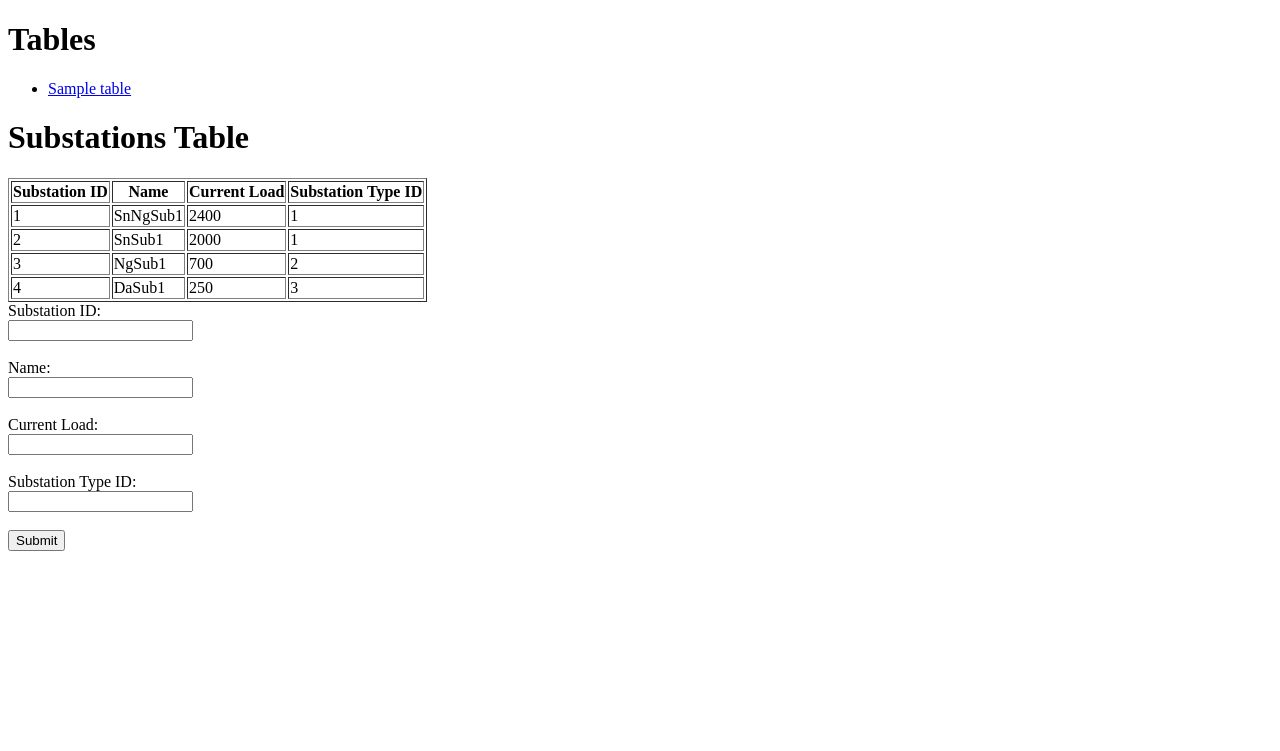
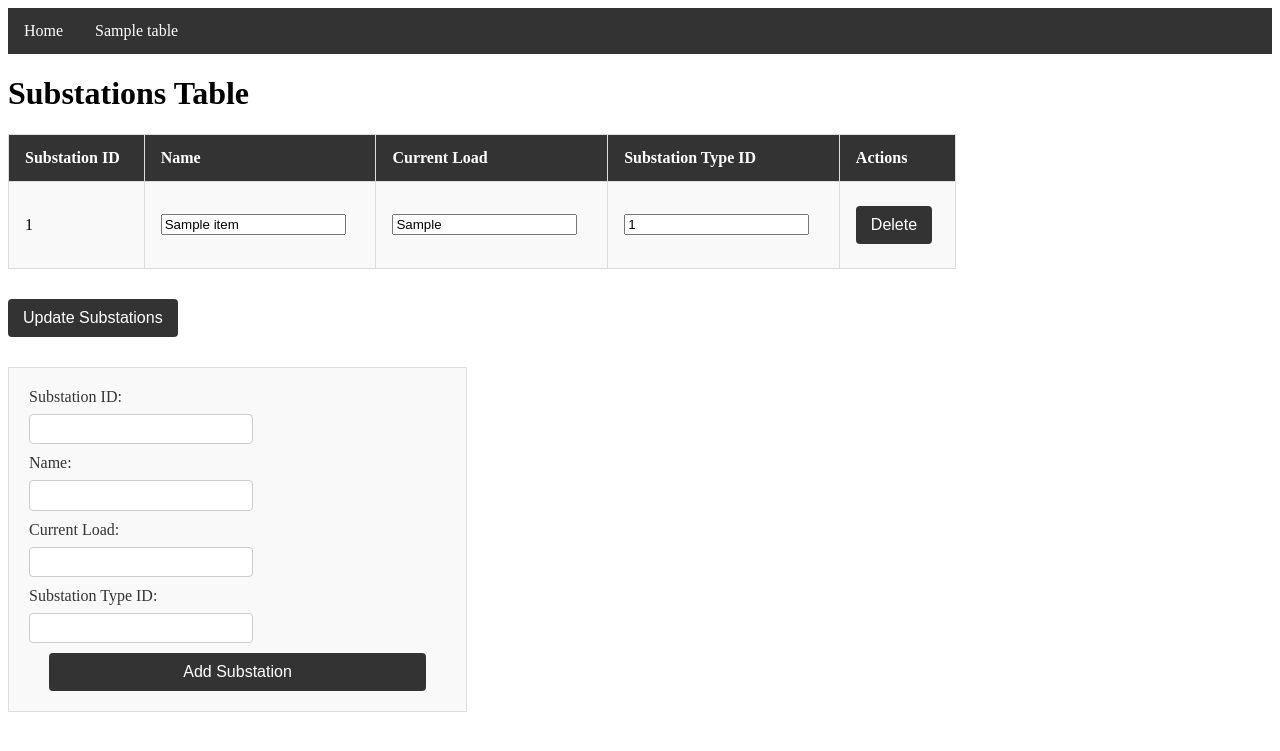
Before and after one commit to ksnedeker1/EnergyOptimizationDB, a Flask app: template templates/substations.html in a window 1280 px wide. Shown: the top 751 px of the page. Run offline with Flask 3, Linux system fonts and the light colour scheme; the template is opened without the code that fills it: most values are stand-ins (such as "Sample title", 1, 10 or a date in 2020); some libraries are stand-ins or nearby versions.

Commit message:
Update page to include CRUD operations, reformat

```diff
--- a/templates/substations.html
+++ b/templates/substations.html
@@ -1,18 +1,10 @@
-<!DOCTYPE html>
-<html lang="en">
-<head>
-    <meta charset="UTF-8">
-    <meta name="viewport" content="width=device-width, initial-scale=1.0">
-    <title>Substations Table</title>
-</head>
-<body>
-    <h1>Tables</h1>
-    <ul>
-        {% for table in tables %}
-            <li><a href="{{ url_for(table.lower()) }}">{{ table }}</a></li>
-        {% endfor %}
-    </ul>
+{% extends "base.html" %}
+
+{% block title %}Substations Table{% endblock %}
+
+{% block content %}
     <h1>Substations Table</h1>
+    <form action="{{ url_for('update_substations') }}" method="post">
         <table border="1">
             <thead>
                 <tr>
@@ -20,49 +12,46 @@
                     <th>Name</th>
                     <th>Current Load</th>
                     <th>Substation Type ID</th>
+                    <th>Actions</th>
                 </tr>
             </thead>
             <tbody>
+                {% for item in data %}
                 <tr>
-                <td>1</td>
-                <td>SnNgSub1</td>
-                <td>2400</td>
-                <td>1</td>
+                    <td><input type="hidden" name="substation_id[]" value="{{ item.substation_id }}">{{ item.substation_id }}</td>
+                    <td><input type="text" name="name[]" value="{{ item.name }}"></td>
+                    <td><input type="text" name="current_load[]" value="{{ item.current_load }}"></td>
+                    <td><input type="text" name="substation_type_id[]" value="{{ item.substation_type_id }}"></td>
+                    <td>
+                        <button type="submit" formaction="{{ url_for('delete_substation') }}" formmethod="post" name="delete_substation_id" value="{{ item.substation_id }}">Delete</button>
+                    </td>
                 </tr>
-            <tr>
-                <td>2</td>
-                <td>SnSub1</td>
-                <td>2000</td>
-                <td>1</td>
-            </tr>
-            <tr>
-                <td>3</td>
-                <td>NgSub1</td>
-                <td>700</td>
-                <td>2</td>
-            </tr>
-            <tr>
-                <td>4</td>
-                <td>DaSub1</td>
-                <td>250</td>
-                <td>3</td>
-            </tr>
+                {% endfor %}
             </tbody>
         </table>
-    <form action="#" method="post">
-        <label for="substationID">Substation ID:</label><br>
-        <input type="number" id="substationID" name="substationID" required><br><br>
-
-        <label for="name">Name:</label><br>
-        <input type="text" id="name" name="name" required><br><br>
-
-        <label for="currentLoad">Current Load:</label><br>
-        <input type="number" id="currentLoad" name="currentLoad" step="0.01" required><br><br>
-
-        <label for="substationTypeID">Substation Type ID:</label><br>
-        <input type="number" id="substationTypeID" name="substationTypeID" required><br><br>
-
-        <input type="submit" value="Submit">
+        <div class="form-action">
+            <input type="submit" value="Update Substations">
+        </div>
     </form>
-</body>
-</html>
+    <form action="{{ url_for('create_substation') }}" method="post" class="create-form">
+        <div class="form-group">
+            <label for="substation_id">Substation ID:</label>
+            <input type="text" id="substation_id" name="substation_id" required>
+        </div>
+        <div class="form-group">
+            <label for="name">Name:</label>
+            <input type="text" id="name" name="name" required>
+        </div>
+        <div class="form-group">
+            <label for="current_load">Current Load:</label>
+            <input type="text" id="current_load" name="current_load" required>
+        </div>
+        <div class="form-group">
+            <label for="substation_type_id">Substation Type ID:</label>
+            <input type="text" id="substation_type_id" name="substation_type_id" required>
+        </div>
+        <div class="form-action">
+            <input type="submit" value="Add Substation">
+        </div>
+    </form>
+{% endblock %}
```
Lines whose indentation alone changed are shown as unchanged.
